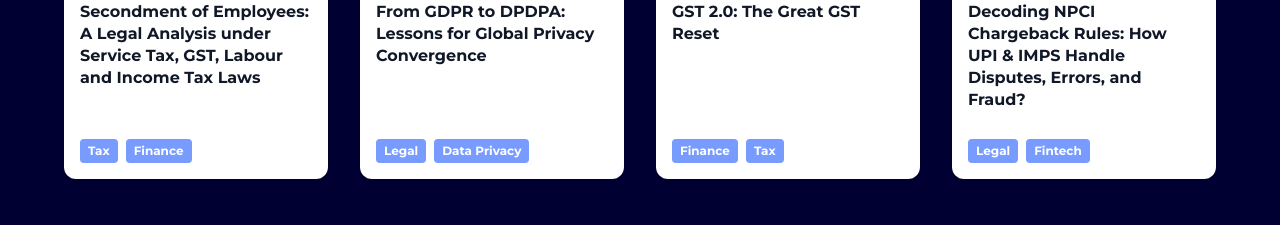
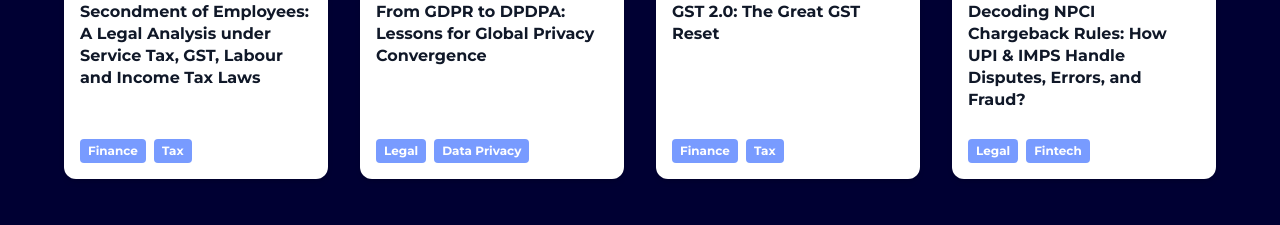
Before and after one commit to execstream/Exec-stream, a React (Vite) app in the folder client/: page / in a window 1280 px wide. Shown: the part 1700-1925 px from the top of the page. Built offline with nearby package versions, Linux system fonts and the light colour scheme; a web font is replaced by a local one.

Commit message:
Update Articles.jsx

```diff
--- a/client/src/components/Homepage/Articles.jsx
+++ b/client/src/components/Homepage/Articles.jsx
@@ -13,7 +13,7 @@
     {
     id: 1,
     title: ' Secondment of Employees: A Legal Analysis under Service Tax, GST, Labour and Income Tax Laws',
-    category: ['Tax', 'Finance','GST'],
+    category: [ 'Finance','Tax','GST'],
     image: '/Ranjeet Mahtani.jpeg',
     authors: [
        { name: 'Ranjeet Mahatani', image: '/Ranjeet Mahtani.jpeg',designation: 'Partner', company: 'Dhruva Advisors'},
```
